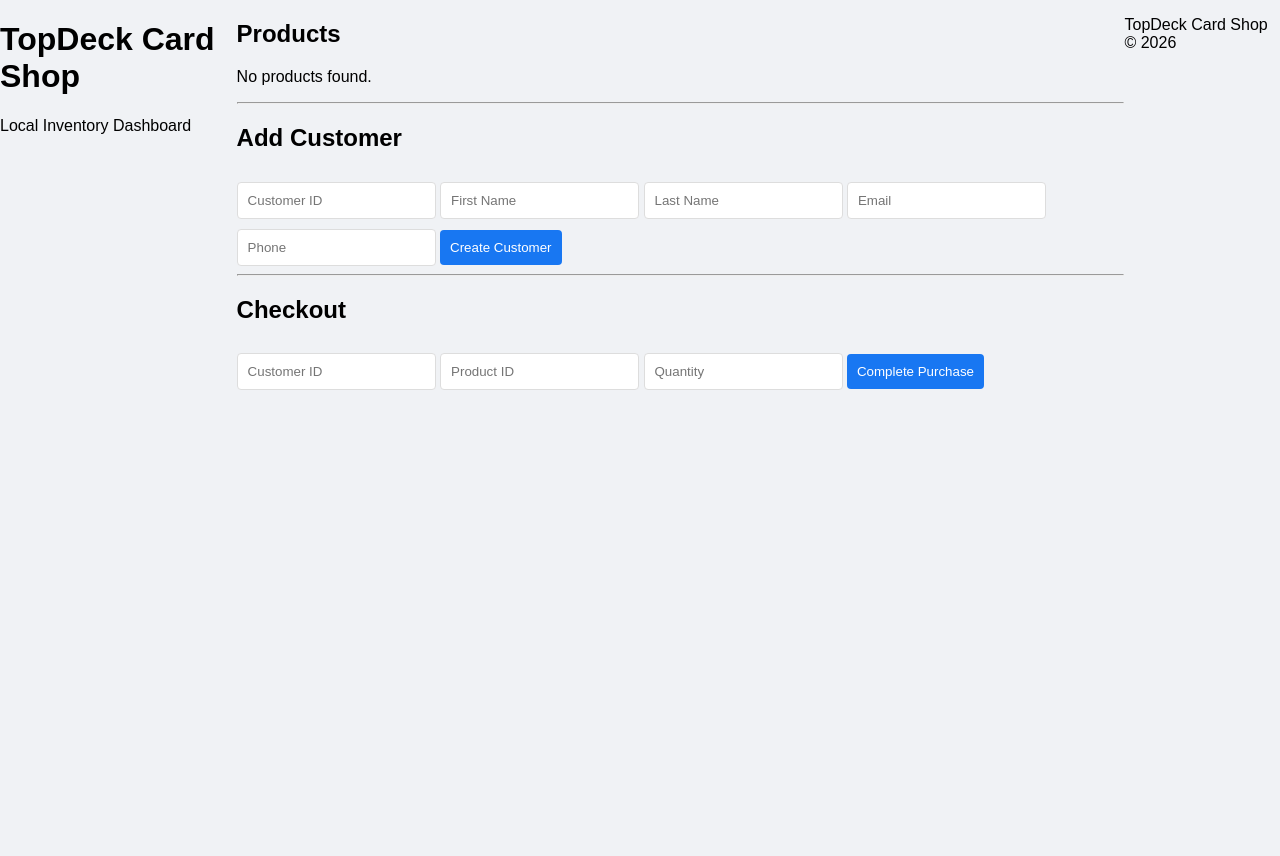
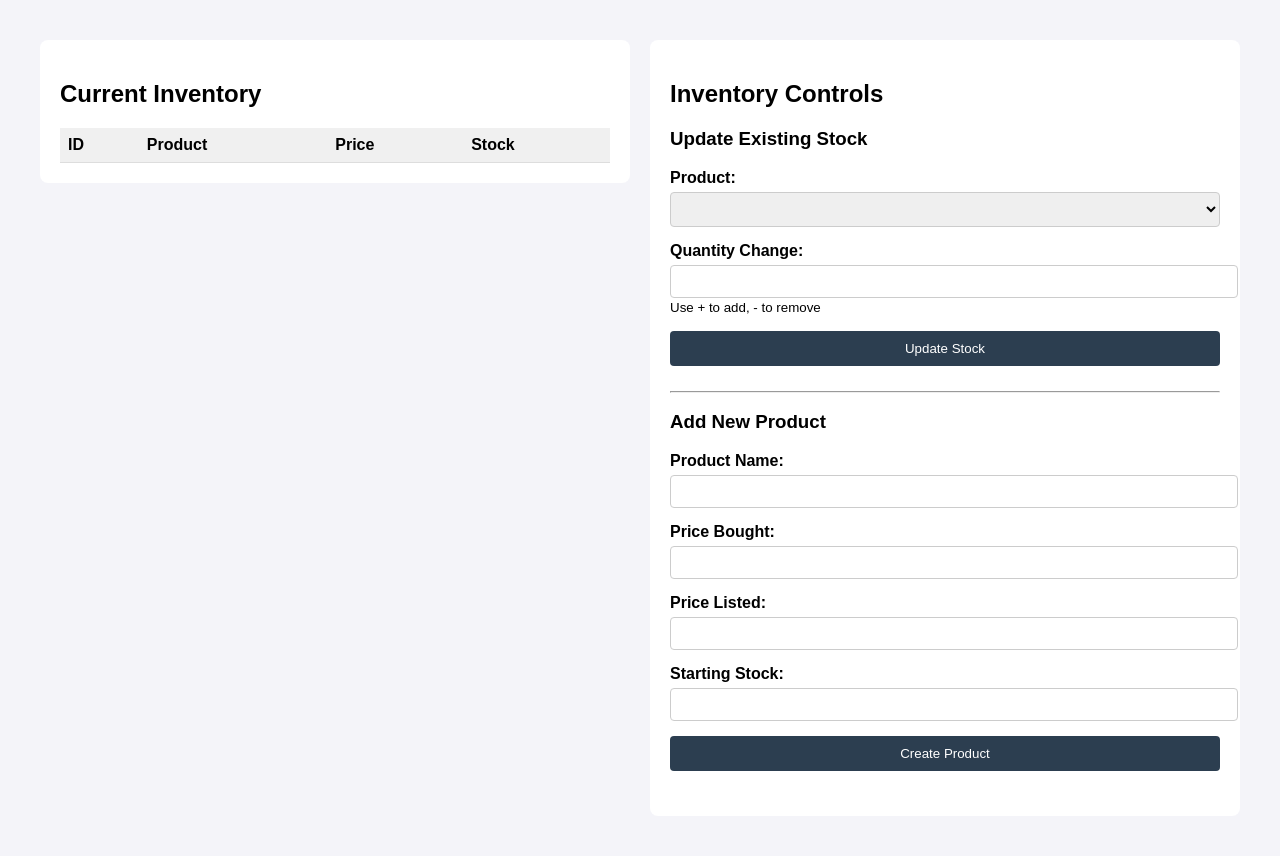
Before and after one commit to eborror/TopDeckCardShopApp, a FastAPI app: page / in a window 1280 px wide. Before the commit the page ends 390 px from the top, so only its background shows below. Run offline with FastAPI, Linux system fonts and the light colour scheme; data that the repository does not hold is empty.

Commit message:
modified:   app/main.py 	modified:   static/css/interactionHandlerStyle.css 	deleted:    static/css/style.css 	new file:   templates/admin.html 	modified:   templates/dashboard.html 	modified:   templates/interactionHandler.html

```diff
--- a/app/main.py
+++ b/app/main.py
@@ -28,39 +28,101 @@ db_pool = pooling.MySQLConnectionPool(
 def get_db_conn():
     return db_pool.get_connection()
 
+def generate_id(cursor, table_name, column_name):
+    query = f"SELECT MAX({column_name}) AS max_id FROM {table_name}"
+    cursor.execute(query)
+
+    row = cursor.fetchone()
+
+    if row is None or row["max_id"] is None:
+        return 1
+
+    return row["max_id"] + 1
+
 @app.get("/")
 def dashboard(request: Request):
     conn = get_db_conn()
     cursor = conn.cursor(dictionary=True)
+
     try:
-        # 1. Fetch all products (to show inventory/stock status)
-        cursor.execute("SELECT * FROM PRODUCT")
+        # LEFT PANEL: current stock
+        cursor.execute("""
+            SELECT PRODUCT_ID, PRODUCT_NAME, PRODUCT_PRICELISTED, PRODUCT_STOCK
+            FROM PRODUCT
+            ORDER BY PRODUCT_NAME
+        """)
         products = cursor.fetchall()
-
-        # 2. Joined Query for Recent Checkouts
-        query = """
-            SELECT
-                C.CHECKOUT_ID,
-                CU.CUSTOMER_FNAME,
-                CU.CUSTOMER_LNAME,
-                C.CHECKOUT_TOTAL_PRICE,
-                C.CHECKOUT_DATE
-            FROM CHECKOUT C
-            JOIN CUSTOMER CU ON C.CUSTOMER_ID = CU.CUSTOMER_ID
-            ORDER BY C.CHECKOUT_DATE DESC
-            LIMIT 10
-        """
-        cursor.execute(query)
-        recent_checkouts = cursor.fetchall()
 
         return templates.TemplateResponse(
             request=request,
             name="dashboard.html",
-            context={"products": products, "recent_checkouts": recent_checkouts}
+            context={
+                "products": products
+            }
         )
+
     finally:
         cursor.close()
         conn.close()
+
+@app.post("/update_stock")
+def update_stock(
+    product_id: int = Form(...),
+    quantity: int = Form(...)
+):
+    conn = get_db_conn()
+    cursor = conn.cursor()
+
+    try:
+        cursor.execute("""
+            UPDATE PRODUCT
+            SET PRODUCT_STOCK = PRODUCT_STOCK + %s
+            WHERE PRODUCT_ID = %s
+        """, (quantity, product_id))
+
+        conn.commit()
+
+    except Exception as e:
+        conn.rollback()
+        print("Stock update error:", e)
+
+    finally:
+        cursor.close()
+        conn.close()
+
+    return RedirectResponse(url="/", status_code=303)
+
+@app.post("/add_product")
+def add_product(
+    product_name: str = Form(...),
+    buy_price: float = Form(...),
+    listed_price: float = Form(...),
+    stock: int = Form(...)
+):
+    conn = get_db_conn()
+    cursor = conn.cursor()
+
+    try:
+        # generate new ID
+        product_id = generate_id(cursor, "PRODUCT", "PRODUCT_ID")
+
+        cursor.execute("""
+            INSERT INTO PRODUCT
+            (PRODUCT_ID, PRODUCT_NAME, PRODUCT_PRICEBOUGHT, PRODUCT_PRICELISTED, PRODUCT_STOCK)
+            VALUES (%s, %s, %s, %s, %s)
+        """, (product_id, product_name, buy_price, listed_price, stock))
+
+        conn.commit()
+
+    except Exception as e:
+        conn.rollback()
+        print("Add product error:", e)
+
+    finally:
+        cursor.close()
+        conn.close()
+
+    return RedirectResponse(url="/", status_code=303)
 
 # This Page will have the form to process a sale and show dropdowns for customers, products, and cashiers
 @app.get("/interaction")
@@ -151,18 +213,16 @@ def process_sale(
 
         price = float(product["PRODUCT_PRICELISTED"])
 
-        # 2. Calculate total (unless overridden)
+        # 2. Calculate total
         if total_price is None:
             total = price * quantity
         else:
             total = total_price
 
-        # 3. Generate new IDs (basic approach)
-        cursor.execute("SELECT MAX(CHECKOUT_ID) AS max_id FROM CHECKOUT")
-        checkout_id = (cursor.fetchone()["max_id"] or 0) + 1
+        # 3. Generate new IDs
+        checkout_id = generate_id(cursor, "CHECKOUT", "CHECKOUT_ID")
 
-        cursor.execute("SELECT MAX(PURCHASES_ID) AS max_id FROM PURCHASES")
-        purchases_id = (cursor.fetchone()["max_id"] or 0) + 1
+        purchases_id = generate_id(cursor, "PURCHASES", "PURCHASES_ID")
 
         # 4. Insert checkout
         cursor.execute("""
@@ -200,6 +260,86 @@ def process_sale(
 
     return RedirectResponse(url="/interaction", status_code=303)
 
+@app.get("/admin")
+def admin_page(request: Request):
+    conn = get_db_conn()
+    cursor = conn.cursor(dictionary=True)
+
+    try:
+        # show existing customers/managers
+        cursor.execute("SELECT * FROM CUSTOMER")
+        customers = cursor.fetchall()
+
+        cursor.execute("SELECT * FROM MANAGER")
+        managers = cursor.fetchall()
+
+        return templates.TemplateResponse(
+            request=request,
+            name="admin.html",
+            context={
+                "customers": customers,
+                "managers": managers
+            }
+        )
+
+    finally:
+        cursor.close()
+        conn.close()
+
+@app.post("/add_manager")
+def add_manager(
+    customer_id: int = Form(...),
+    wage: float = Form(...),
+    hours: int = Form(...),
+    location_id: int = Form(...)
+):
+    conn = get_db_conn()
+    cursor = conn.cursor()
+
+    manager_id = generate_id(cursor, "MANAGER", "MANAGER_ID")
+
+    try:
+        cursor.execute("""
+            INSERT INTO MANAGER
+            (MANAGER_ID, MANAGER_WAGE, MANAGER_HOURSWORKED, CUSTOMER_ID, LOCATION_ID)
+            VALUES (%s, %s, %s, %s, %s)
+        """, (manager_id, wage, hours, customer_id, location_id))
+
+        conn.commit()
+
+    except Exception as e:
+        conn.rollback()
+        print("Add manager error:", e)
+
+    finally:
+        cursor.close()
+        conn.close()
+
+    return RedirectResponse(url="/admin", status_code=303)
+
+@app.post("/remove_manager")
+def remove_manager(manager_id: int = Form(...)):
+    conn = get_db_conn()
+    cursor = conn.cursor()
+
+    try:
+        cursor.execute("""
+            DELETE FROM MANAGER
+            WHERE MANAGER_ID = %s
+        """, (manager_id,))
+
+        conn.commit()
+
+    except Exception as e:
+        conn.rollback()
+        print("Remove manager error:", e)
+
+    finally:
+        cursor.close()
+        conn.close()
+
+    return RedirectResponse(url="/admin", status_code=303)
+
 @app.get("/test")
 def test():
     return {"status": "working"}
--- a/static/css/interactionHandlerStyle.css
+++ b/static/css/interactionHandlerStyle.css
@@ -30,6 +30,10 @@ body {
 /* FORM */
 .form-group {
     margin-bottom: 15px;
+}
+
+.section {
+    margin-bottom: 25px;
 }
 
 label {
--- a/static/css/style.css
+++ /dev/null
@@ -1,59 +0,0 @@
-body
-{
-    display: flex;
-    font-family: sans-serif;
-    margin: 0; background: #f0f2f5;
-}
-
-.sidebar
-{
-    width: 200px;
-    background: #1c1e21;
-    color: white;
-    height: 100vh;
-    padding: 20px;
-}
-
-.main-content
-{
-    flex: 1;
-    padding: 20px;
-}
-
-.card
-{
-    background: white;
-    padding: 20px;
-    margin-bottom: 20px;
-    border-radius: 8px;
-    box-shadow: 0 2px 4px rgba(0,0,0,0.1);
-}
-
-table
-{
-    width: 100%;
-    border-collapse: collapse;
-}
-
-th, td
-{
-    border-bottom: 1px solid #ddd;
-    padding: 10px;
-    text-align: left;
-}
-
-input, button
-{
-    padding: 10px;
-    margin-top: 10px;
-    border-radius: 4px;
-    border: 1px solid #ddd;
-}
-
-button
-{
-    background: #1877f2;
-    color: white;
-    border: none;
-    cursor: pointer;
-}
--- a/templates/dashboard.html
+++ b/templates/dashboard.html
@@ -2,86 +2,109 @@
 <html lang="en">
 <head>
     <meta charset="UTF-8">
-    <title>TopDeck Card Shop</title>
-
-    <link rel="stylesheet" href="/static/css/style.css">
+    <title>TopDeck - Inventory</title>
+    <link rel="stylesheet" href="/static/css/interactionHandlerStyle.css">
 </head>
 
 <body>
 
-    <header>
-        <h1>TopDeck Card Shop</h1>
-        <p>Local Inventory Dashboard</p>
-    </header>
+    <div class="page">
 
-    <main>
+        <!-- LEFT COLUMN -->
+        <div class="left">
+            <h2>Current Inventory</h2>
 
-        <!-- ================= PRODUCTS ================= -->
-        <section>
-            <h2>Products</h2>
+            <table>
+                <tr>
+                    <th>ID</th>
+                    <th>Product</th>
+                    <th>Price</th>
+                    <th>Stock</th>
+                </tr>
 
-            {% if products %}
-                <div class="product-grid">
-                    {% for p in products %}
-                        <div class="product-card">
-                            <h3>{{ p.PRODUCT_NAME }}</h3>
+                {% for p in products %}
+                <tr>
+                    <td>{{ p.PRODUCT_ID }}</td>
+                    <td>{{ p.PRODUCT_NAME }}</td>
+                    <td>${{ p.PRODUCT_PRICELISTED }}</td>
+                    <td>{{ p.PRODUCT_STOCK }}</td>
+                </tr>
+                {% endfor %}
+            </table>
+        </div>
 
-                            <p><strong>Price:</strong> ${{ p.PRODUCT_PRICELISTED }}</p>
-                            <p><strong>Stock:</strong> {{ p.PRODUCT_STOCK }}</p>
-                            <p><strong>ID:</strong> {{ p.PRODUCT_ID }}</p>
-                        </div>
-                    {% endfor %}
-                </div>
-            {% else %}
-                <p>No products found.</p>
-            {% endif %}
-        </section>
+        <!-- RIGHT COLUMN -->
+        <div class="right">
 
-        <hr>
+            <h2>Inventory Controls</h2>
 
-        <!-- ================= ADD CUSTOMER ================= -->
-        <section>
-            <h2>Add Customer</h2>
+            <!-- ===================== -->
+            <!-- TOP: UPDATE STOCK -->
+            <!-- ===================== -->
+            <div class="section">
+                <h3>Update Existing Stock</h3>
 
-            <form method="post" action="/customer" class="form-box">
+                <form action="/update_stock" method="post">
 
-                <input type="number" name="customer_id" placeholder="Customer ID" required>
+                    <div class="form-group">
+                        <label>Product:</label>
+                        <select name="product_id" required>
+                            {% for p in products %}
+                            <option value="{{ p.PRODUCT_ID }}">
+                                {{ p.PRODUCT_NAME }} (Stock: {{ p.PRODUCT_STOCK }})
+                            </option>
+                            {% endfor %}
+                        </select>
+                    </div>
 
-                <input type="text" name="first_name" placeholder="First Name" required>
+                    <div class="form-group">
+                        <label>Quantity Change:</label>
+                        <input type="number" name="quantity" required>
+                        <small>Use + to add, - to remove</small>
+                    </div>
 
-                <input type="text" name="last_name" placeholder="Last Name">
+                    <button type="submit">Update Stock</button>
+                </form>
+            </div>
 
-                <input type="email" name="email" placeholder="Email">
+            <hr>
 
-                <input type="text" name="phone" placeholder="Phone">
+            <!-- ===================== -->
+            <!-- BOTTOM: ADD PRODUCT -->
+            <!-- ===================== -->
+            <div class="section">
+                <h3>Add New Product</h3>
 
-                <button type="submit">Create Customer</button>
-            </form>
-        </section>
+                <form action="/add_product" method="post">
 
-        <hr>
+                    <div class="form-group">
+                        <label>Product Name:</label>
+                        <input type="text" name="product_name" required>
+                    </div>
 
-        <!-- ================= CHECKOUT ================= -->
-        <section>
-            <h2>Checkout</h2>
+                    <div class="form-group">
+                        <label>Price Bought:</label>
+                        <input type="number" step="0.01" name="buy_price" required>
+                    </div>
 
-            <form method="post" action="/checkout" class="form-box">
+                    <div class="form-group">
+                        <label>Price Listed:</label>
+                        <input type="number" step="0.01" name="listed_price" required>
+                    </div>
 
-                <input type="number" name="customer_id" placeholder="Customer ID" required>
+                    <div class="form-group">
+                        <label>Starting Stock:</label>
+                        <input type="number" name="stock" required>
+                    </div>
 
-                <input type="number" name="product_id" placeholder="Product ID" required>
+                    <button type="submit">Create Product</button>
 
-                <input type="number" name="quantity" placeholder="Quantity" required>
+                </form>
+            </div>
 
-                <button type="submit">Complete Purchase</button>
-            </form>
-        </section>
+        </div>
 
-    </main>
-
-    <footer>
-        <p>TopDeck Card Shop © 2026</p>
-    </footer>
+    </div>
 
 </body>
 </html>
--- a/templates/interactionHandler.html
+++ b/templates/interactionHandler.html
@@ -2,7 +2,7 @@
 <html lang="en">
 <head>
     <meta charset="UTF-8">
-    <title>TopDeck Card Shop - Transactions</title>
+    <title>TopDeck - Transactions</title>
     <link rel="stylesheet" href="/static/css/interactionHandlerStyle.css">
 </head>
 
```
Also changed, not shown: templates/admin.html (added, +111 -0 lines). Lines whose indentation alone changed are shown as unchanged.
